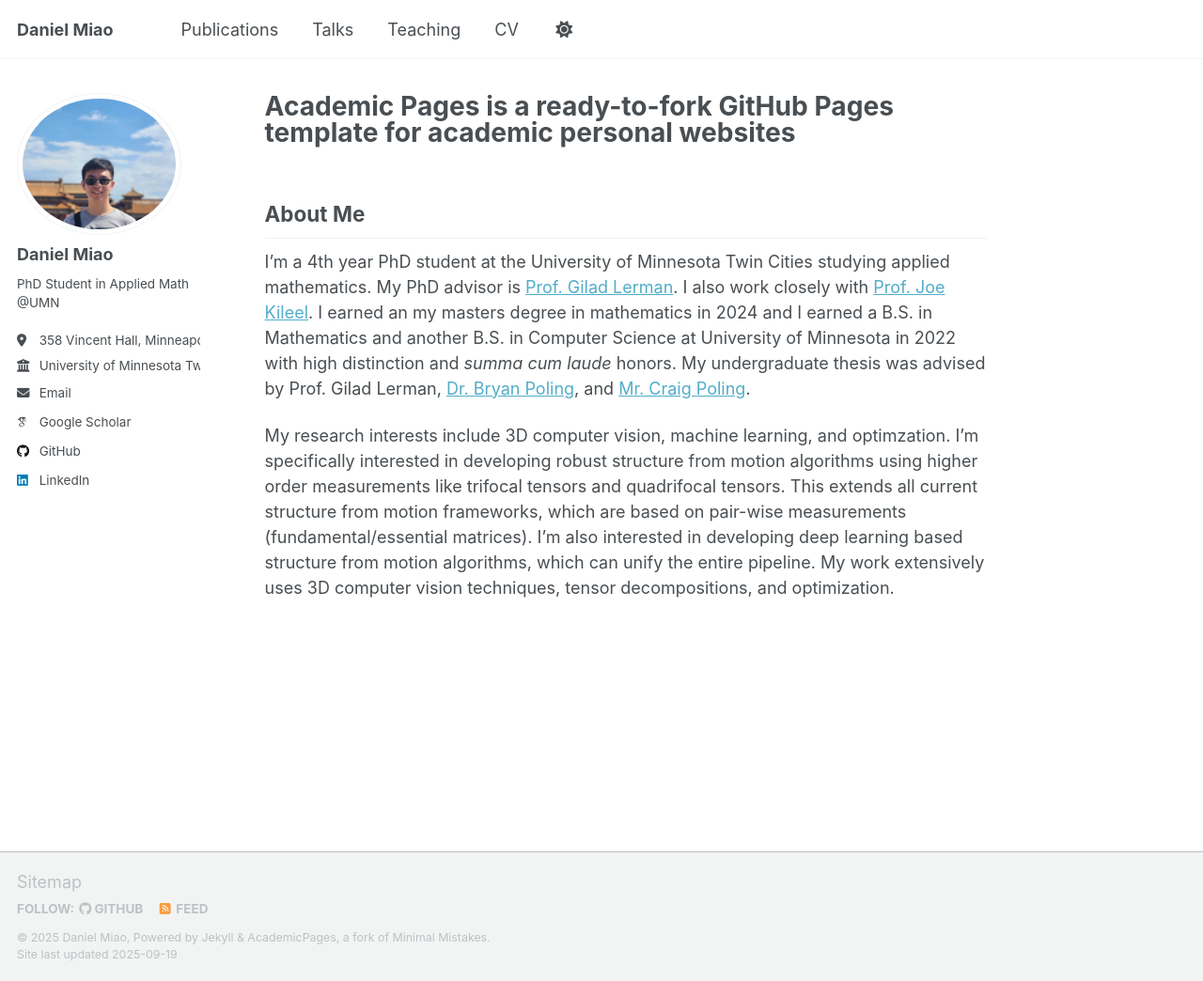
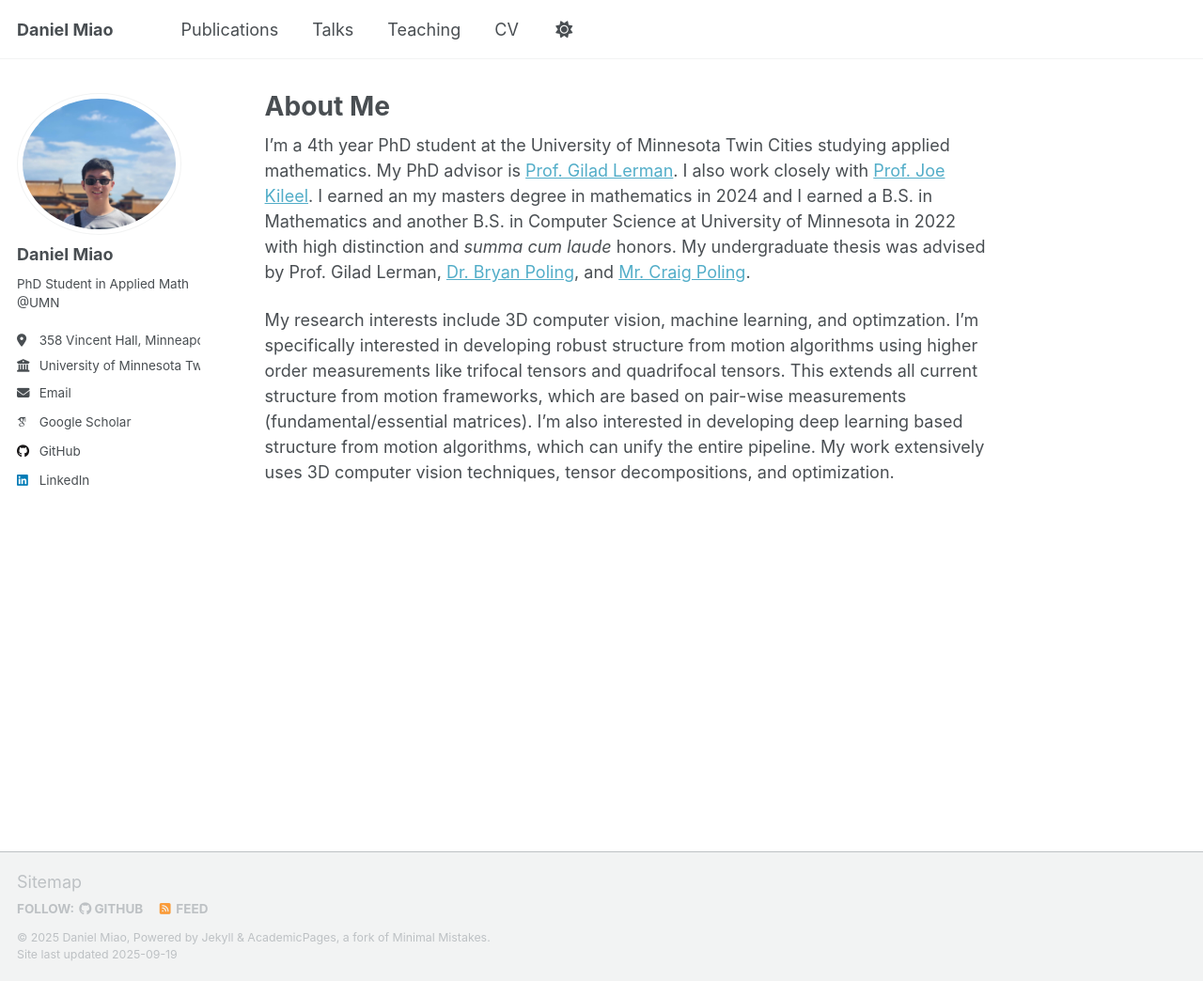
Before and after one commit to dmiao153/DanielMiao, a Jekyll site: the page built from _pages/about.md, in a window 1280 px wide and 1044 px high. Shown: the whole window at 94% size. Built offline with Jekyll 4.4.1, drawn with Linux system fonts in a browser that asks for light colours; some web fonts are replaced; a script that is not in the unit is left out.

Commit message:
Update about.md

```diff
--- a/_pages/about.md
+++ b/_pages/about.md
@@ -1,14 +1,12 @@
 ---
 permalink: /
-title: "Academic Pages is a ready-to-fork GitHub Pages template for academic personal websites"
+title: "About Me"
 author_profile: true
 redirect_from:
   - /about/
   - /about.html
 ---
 
-## About Me
-
 I'm a 4th year PhD student at the University of Minnesota Twin Cities studying applied mathematics.  My PhD advisor is [Prof. Gilad Lerman](https://www-users.cse.umn.edu/~lerman/). I also work closely with [Prof. Joe Kileel](https://web.ma.utexas.edu/users/jkileel/). I earned an my masters degree in mathematics in 2024 and I earned a B.S. in Mathematics and another B.S. in Computer Science at University of Minnesota in 2022 with high distinction and *summa cum laude* honors. My undergraduate thesis was advised by Prof. Gilad Lerman, [Dr. Bryan Poling](https://www.linkedin.com/in/bryan-poling-2622a680/), and [Mr. Craig Poling](https://www.linkedin.com/in/craig-poling-a542234b).
 
 
```
